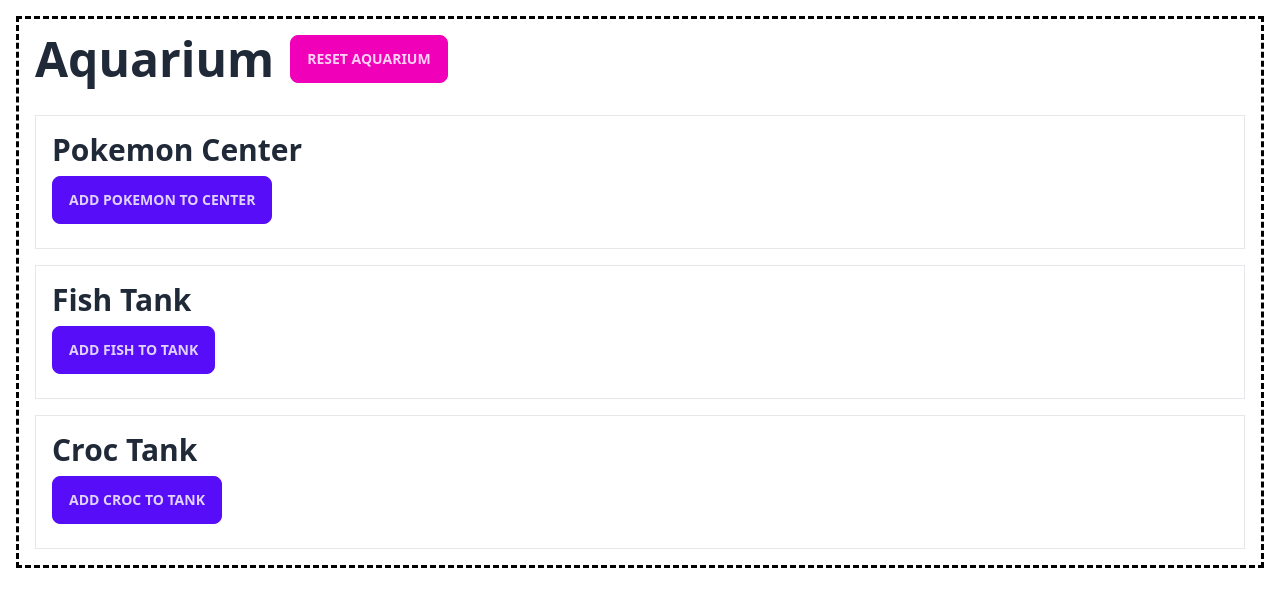
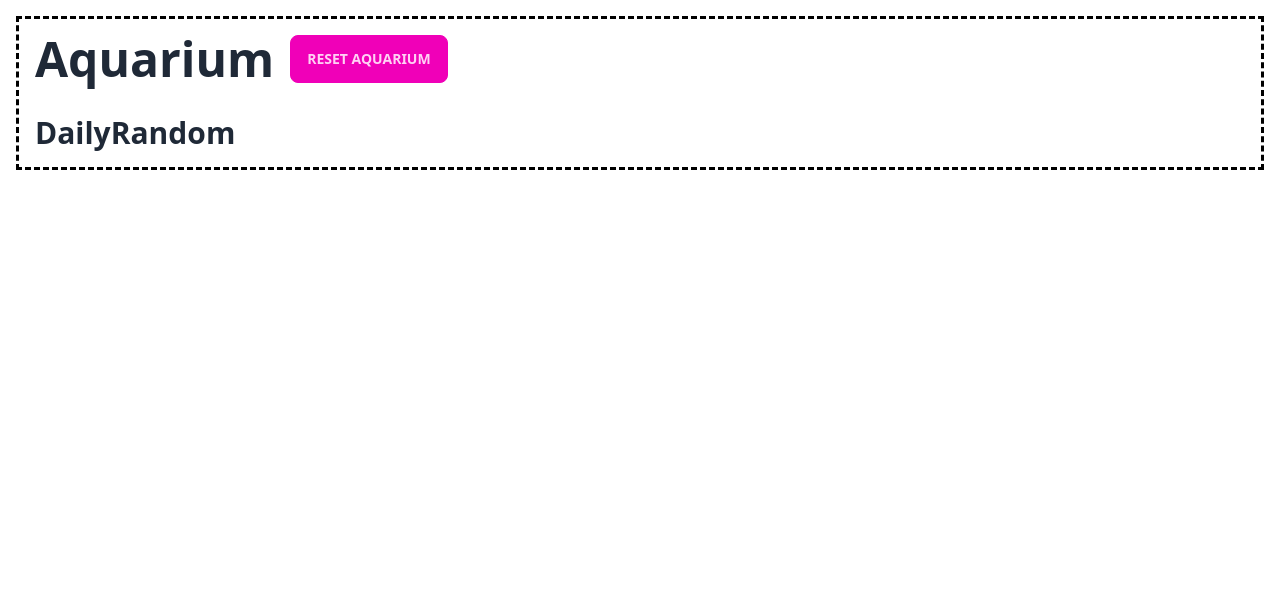
Before and after one commit to zschuah/aquarium, a React (Vite) app: page /daily in a window 1280 px wide. Shown: the top 606 px of the page. Built offline with nearby package versions, Linux system fonts and the light colour scheme.

Commit message:
added router

```diff
--- a/package.json
+++ b/package.json
@@ -16,6 +16,7 @@
     "react": "^18.2.0",
     "react-dom": "^18.2.0",
     "react-redux": "^8.1.3",
+    "react-router-dom": "^6.16.0",
     "tailwind-merge": "^1.14.0"
   },
   "devDependencies": {
--- a/src/App.tsx
+++ b/src/App.tsx
@@ -1,9 +1,9 @@
 import { useDispatch } from "react-redux";
+import { Route, Routes } from "react-router-dom";
 import "./App.css";
-import CrocTank from "./components/CrocTank";
-import FishTank from "./components/FishTank";
+import CenterTank from "./pages/CenterTank";
+import DailyRandom from "./pages/DailyRandom";
 import { AppDispatch, resetAquarium } from "./store";
-import PokeCenter from "./components/PokeCenter";
 
 function App() {
   const dispatch = useDispatch<AppDispatch>();
@@ -21,11 +21,10 @@
         </button>
       </div>
 
-      <div className="mt-8 space-y-4">
-        <PokeCenter />
-        <FishTank />
-        <CrocTank />
-      </div>
+      <Routes>
+        <Route path="/" element={<CenterTank />} />
+        <Route path="/daily" element={<DailyRandom />} />
+      </Routes>
     </div>
   );
 }
--- a/src/main.tsx
+++ b/src/main.tsx
@@ -1,14 +1,17 @@
 import React from "react";
 import ReactDOM from "react-dom/client";
 import { Provider } from "react-redux";
+import { BrowserRouter } from "react-router-dom";
 import App from "./App.tsx";
 import "./index.css";
 import { store } from "./store/index.ts";
 
 ReactDOM.createRoot(document.getElementById("root")!).render(
   <React.StrictMode>
-    <Provider store={store}>
-      <App />
-    </Provider>
+    <BrowserRouter>
+      <Provider store={store}>
+        <App />
+      </Provider>
+    </BrowserRouter>
   </React.StrictMode>
 );
--- /dev/null
+++ b/src/pages/CenterTank.tsx
@@ -0,0 +1,15 @@
+import CrocTank from "../components/CrocTank";
+import FishTank from "../components/FishTank";
+import PokeCenter from "../components/PokeCenter";
+
+const CenterTank = () => {
+  return (
+    <div className="mt-8 space-y-4">
+      <PokeCenter />
+      <FishTank />
+      <CrocTank />
+    </div>
+  );
+};
+
+export default CenterTank;
--- /dev/null
+++ b/src/pages/DailyRandom.tsx
@@ -0,0 +1,9 @@
+const DailyRandom = () => {
+  return (
+    <div className="mt-8">
+      <h2>DailyRandom</h2>
+    </div>
+  );
+};
+
+export default DailyRandom;
```
Also changed, not shown: 1 other file (tests, documents, lock files or other folders).
